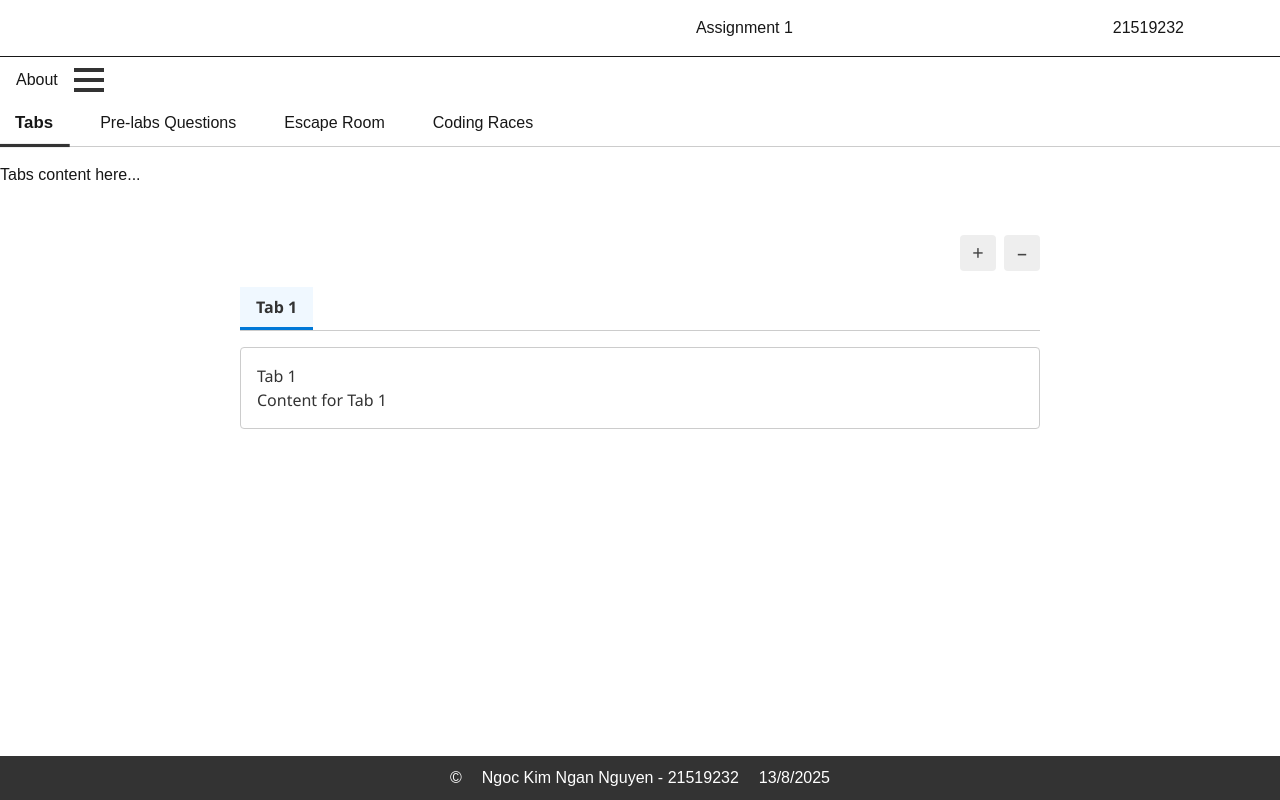
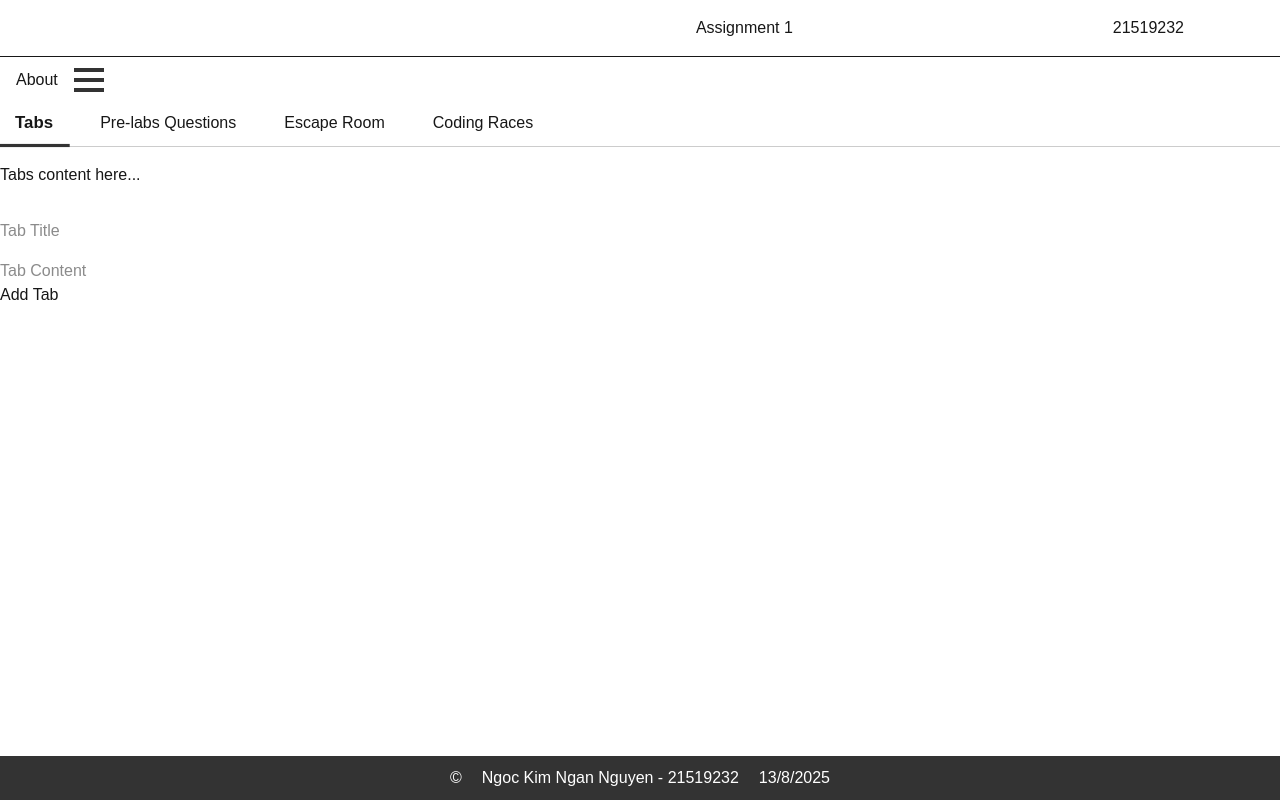
Before and after one commit to nganLikeable/LMS-Moodle-Featuring-Escape-room, a Next.js app: page / in a window 1280 px wide. Built offline with nearby package versions, Linux system fonts and the light colour scheme.

Commit message:
added title and content fields, add-tab button and reset after submitting, not yet to actually add tabs

```diff
--- /dev/null
+++ b/app/Components/GeneratedTabs.module.css
@@ -0,0 +1,73 @@
+.container {
+  padding: 1rem;
+}
+
+.tabBar {
+  display: flex;
+  gap: 0.5rem;
+}
+
+.tabBar button {
+  padding: 0.5rem 1rem;
+  background: #eee;
+  border: none;
+  border-radius: 5px;
+  cursor: pointer;
+  position: relative;
+}
+
+.tabBar button:hover {
+  background: #ddd;
+}
+
+.active {
+  background: #444;
+  color: white;
+}
+
+.closeBtn {
+  margin-left: 8px;
+  color: red;
+  cursor: pointer;
+}
+
+.form {
+  margin-top: 1rem;
+  display: flex;
+  flex-direction: column;
+  gap: 0.5rem;
+}
+
+.form input,
+.form textarea {
+  padding: 0.5rem;
+  border: 1px solid #aaa;
+  border-radius: 5px;
+}
+
+.form button {
+  padding: 0.5rem;
+  background: #4caf50;
+  color: white;
+  border: none;
+  cursor: pointer;
+}
+
+.form button:hover {
+  background: #45a049;
+}
+
+.content {
+  margin-top: 1rem;
+  padding: 1rem;
+  border: 1px solid #ccc;
+}
+
+.generated {
+  margin-top: 1rem;
+  background: #111;
+  color: #0f0;
+  padding: 1rem;
+  white-space: pre-wrap;
+  border-radius: 5px;
+}
--- /dev/null
+++ b/app/Components/GeneratedTabs.tsx
@@ -0,0 +1,52 @@
+"use client";
+import { useState } from "react";
+import styles from "./GeneratedTabs.module.css";
+
+type Tab = {
+  id: number;
+  title: string;
+  content: string;
+};
+
+export default function GeneratedTabs() {
+  const [tab, setTab] = useState<Tab[]>([]); // add a new tab
+  const [activeTab, setActiveTab] = useState<number | null>(null); // either a tab or none is active
+  const [title, setTitle] = useState("");
+  const [content, setContent] = useState("");
+
+  const addTab = () => {
+    if (!title.trim()) return; // avoid empty title field
+
+    const newTab: Tab = {
+      id: Date.now(), // unique id
+      title: title,
+      content: content,
+    };
+    setTab([...tab, newTab]); // add new tab to list
+    setActiveTab(newTab.id); // switch to new tab
+    setTitle(""); // reset input fields after adding
+    setContent("");
+  };
+  return (
+    <div>
+      {/* Input fields */}
+      <input
+        type="text"
+        className={styles.form}
+        placeholder="Tab Title"
+        value={title}
+        onChange={(e) => setTitle(e.target.value)}
+      ></input>
+
+      <input
+        type="text"
+        className={styles.form}
+        placeholder="Tab Content"
+        value={content}
+        onChange={(e) => setContent(e.target.value)}
+      ></input>
+
+      <button onClick={addTab}>Add Tab</button>
+    </div>
+  );
+}
--- a/app/Components/GeneratedTabs/GeneratedTabs.module.css
+++ /dev/null
@@ -1,73 +0,0 @@
-.dynamicTabs {
-  max-width: 800px;
-  margin: 2rem auto;
-  font-family: "Segoe UI", Tahoma, Geneva, Verdana, sans-serif;
-  color: #333;
-}
-
-.controls {
-  display: flex;
-  justify-content: flex-end;
-  gap: 0.5rem;
-  margin-bottom: 1rem;
-}
-
-.controlBtn {
-  width: 2.25rem;
-  height: 2.25rem;
-  font-size: 1.25rem;
-  border: none;
-  background-color: #eee;
-  color: #444;
-  cursor: pointer;
-  border-radius: 4px;
-  transition: background-color 0.2s, transform 0.1s;
-}
-
-.controlBtn:hover {
-  background-color: #ddd;
-}
-
-.controlBtn:active {
-  transform: scale(0.95);
-}
-
-.tabButtons {
-  display: flex;
-  gap: 0.25rem;
-  margin-bottom: 1rem;
-  border-bottom: 1px solid #ccc;
-  overflow-x: auto;
-}
-
-.tabBtn {
-  padding: 0.5rem 1rem;
-  border: none;
-  background: none;
-  cursor: pointer;
-  border-bottom: 3px solid transparent;
-  transition: border-color 0.2s, background-color 0.2s;
-}
-
-.tabBtn:hover {
-  background-color: #f9f9f9;
-}
-
-.tabBtnActive {
-  border-color: #0078d7;
-  background-color: #f0f8ff;
-  font-weight: 600;
-}
-
-.tabContent {
-  padding: 1rem;
-  border: 1px solid #ccc;
-  border-radius: 4px;
-  background-color: #fff;
-}
-
-@media (max-width: 600px) {
-  .tabButtons {
-    flex-wrap: wrap;
-  }
-}
--- a/app/Components/GeneratedTabs/GeneratedTabs.tsx
+++ /dev/null
@@ -1,85 +0,0 @@
-"use client";
-import { useState } from "react";
-import styles from "./GeneratedTabs.module.css";
-
-interface Tab {
-  id: number;
-  title: string;
-  content: string;
-}
-
-export default function DynamicTabs() {
-  const [tabs, setTabs] = useState<Tab[]>([
-    { id: 1, title: "Tab 1", content: "Content for Tab 1" },
-  ]);
-  const [activeId, setActiveId] = useState(1);
-
-  const handleAdd = () => {
-    if (tabs.length >= 15) return;
-    const newId = Math.max(...tabs.map((t) => t.id)) + 1;
-    setTabs([
-      ...tabs,
-      { id: newId, title: `Tab ${newId}`, content: `Content for Tab ${newId}` },
-    ]);
-    setActiveId(newId);
-  };
-
-  const handleRemove = () => {
-    if (tabs.length <= 1) return;
-    const remaining = tabs.filter((t) => t.id !== activeId);
-    setTabs(remaining);
-    setActiveId(remaining[0].id);
-  };
-
-  return (
-    <div className={styles.dynamicTabs}>
-      <div className={styles.controls}>
-        <button
-          className={styles.controlBtn}
-          onClick={handleAdd}
-          aria-label="Add Tab"
-        >
-          +
-        </button>
-        <button
-          className={styles.controlBtn}
-          onClick={handleRemove}
-          aria-label="Remove Tab"
-        >
-          –
-        </button>
-      </div>
-
-      <div className={styles.tabButtons} role="tablist">
-        {tabs.map((tab) => {
-          const isActive = tab.id === activeId;
-          return (
-            <button
-              key={tab.id}
-              role="tab"
-              aria-selected={isActive}
-              className={`${styles.tabBtn} ${
-                isActive ? styles.tabBtnActive : ""
-              }`}
-              onClick={() => setActiveId(tab.id)}
-            >
-              {tab.title}
-            </button>
-          );
-        })}
-      </div>
-
-      <div className={styles.tabContent}>
-        {tabs.map(
-          (tab) =>
-            tab.id === activeId && (
-              <section key={tab.id} role="tabpanel">
-                <h2>{tab.title}</h2>
-                <p>{tab.content}</p>
-              </section>
-            )
-        )}
-      </div>
-    </div>
-  );
-}
--- a/app/page.tsx
+++ b/app/page.tsx
@@ -1,6 +1,6 @@
 // app/page.tsx
 import Footer from "./Components/Footer";
-import GeneratedTabs from "./Components/GeneratedTabs/GeneratedTabs";
+import GeneratedTabs from "./Components/GeneratedTabs";
 import Header from "./Components/Header";
 import NavBar from "./Components/NavBar";
 import Tabs from "./Components/Tabs";
```
Also changed, not shown: app/note.txt.
